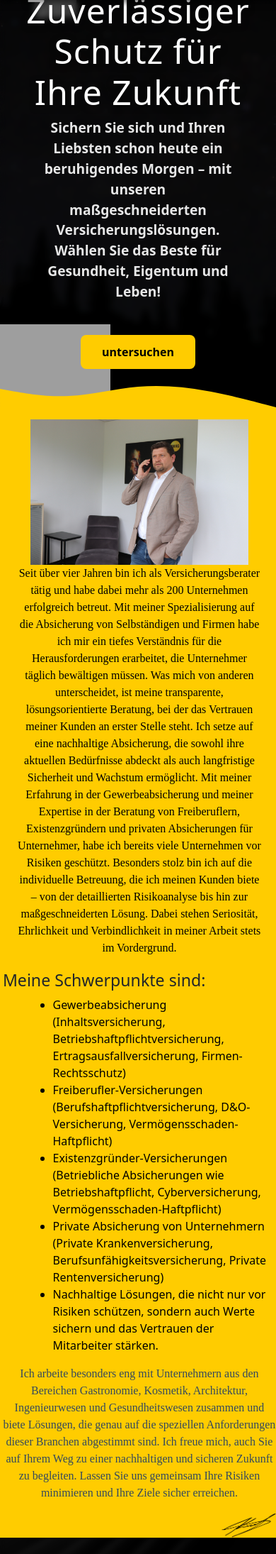
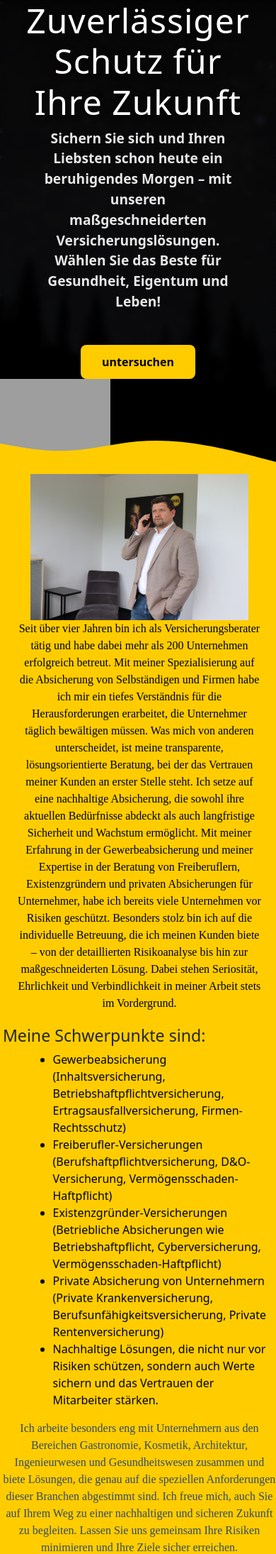
Before and after one commit to Vladimir-Strelec/insurance, a Django app: page / in a window 390 px wide. Shown: the part 65-2255 px from the top of the page at 71% size. Run offline with Django 5.2, Linux system fonts and the light colour scheme; data that the repository does not hold is empty; grey boxes are pictures that could not be loaded.

Commit message:
Fix Backend

```diff
--- a/insuranceProject/myproject/static/css/style.css
+++ b/insuranceProject/myproject/static/css/style.css
@@ -250,7 +250,7 @@ body {
 
     .hero {
         position: relative;
-
+        height: 69vh;
         z-index: 0; /* ниже чем .navbar-links */
     }
 }
@@ -346,7 +346,7 @@ body {
   background: url('../images/ben-arthur-Q9Ylf-AAD04-unsplash.jpg') no-repeat center center fixed;
   background-size: cover;
   position: relative;
-  height: 69vh;
+  height: 50%;
   display: flex;
   flex-direction: column;
   align-items: flex-start;
@@ -354,8 +354,6 @@ body {
   overflow: hidden;
   z-index: 0;
 }
-
-
 
 
 .hero-overlay {
--- a/insuranceProject/myproject/template/hero/hero.html
+++ b/insuranceProject/myproject/template/hero/hero.html
@@ -1,14 +1,11 @@
 {% load static %}
-
 <section class="hero">
     <div class="money">
     <img class="leaf leaf1" src="{% static 'images/pngimg.com - money_PNG3521.png' %}" width="20%">
     <img class="leaf leaf2" src="{% static 'images/pngimg.com - money_PNG3521.png' %}" width="20%"/>
     <img class="leaf leaf3" src="{% static 'images/pngimg.com - money_PNG3521.png' %}" width="20%"/>
     </div>
-
     <div class="hero-overlay" id="#"></div>
-
     {% if request.resolver_match.url_name == 'insurance_dynamic' %}
         {% include 'hero/hero-base.html' %}
     {% elif request.resolver_match.url_name == 'subcategory_detail'%}
@@ -23,9 +20,6 @@
                   fill="#ffcc00"
                   fill-opacity="1">
             </path>
-
         </svg>
     </div>
-
-
 </section>
```
Also changed, not shown: insuranceProject/myproject/static/js/script.js (line endings or trailing spaces).
